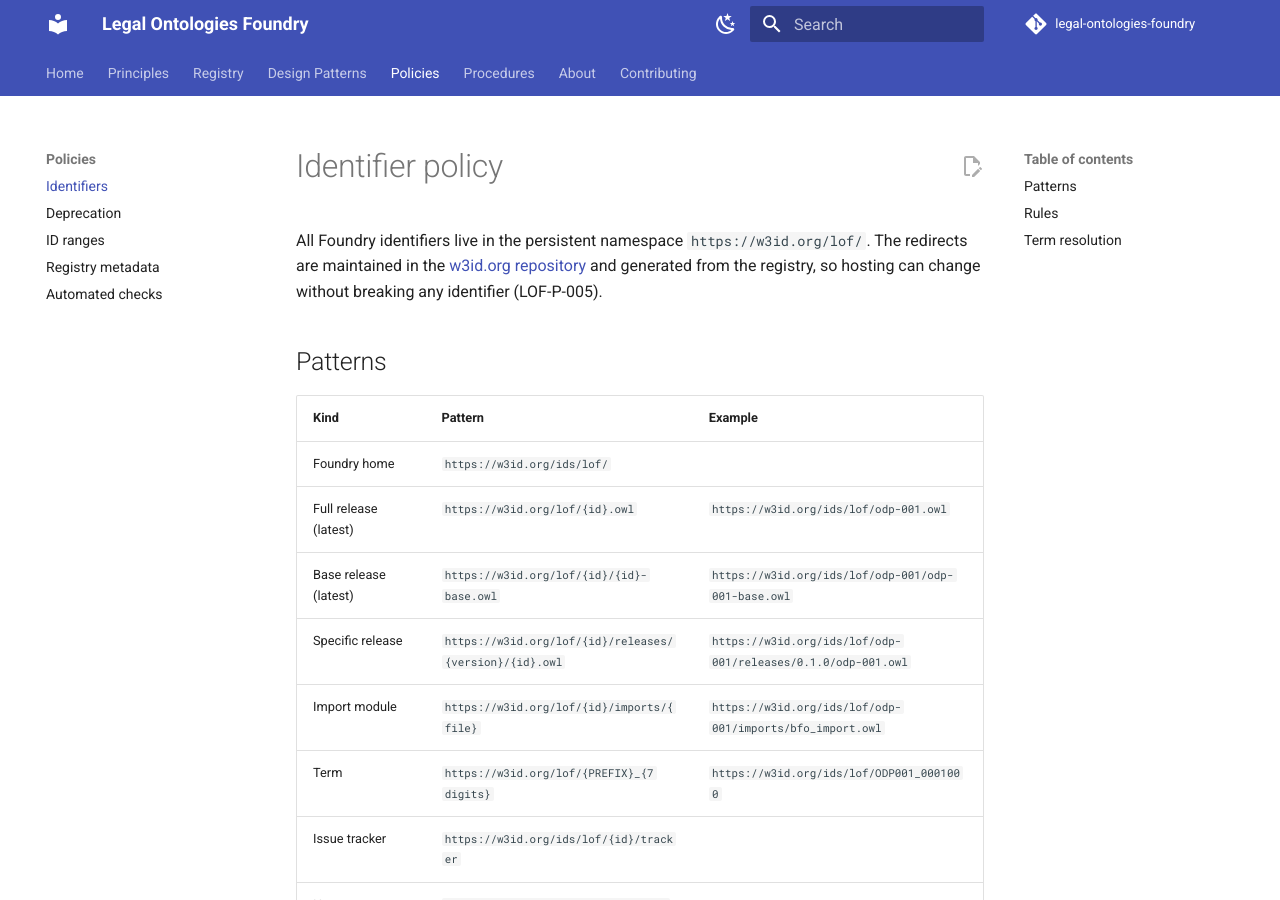
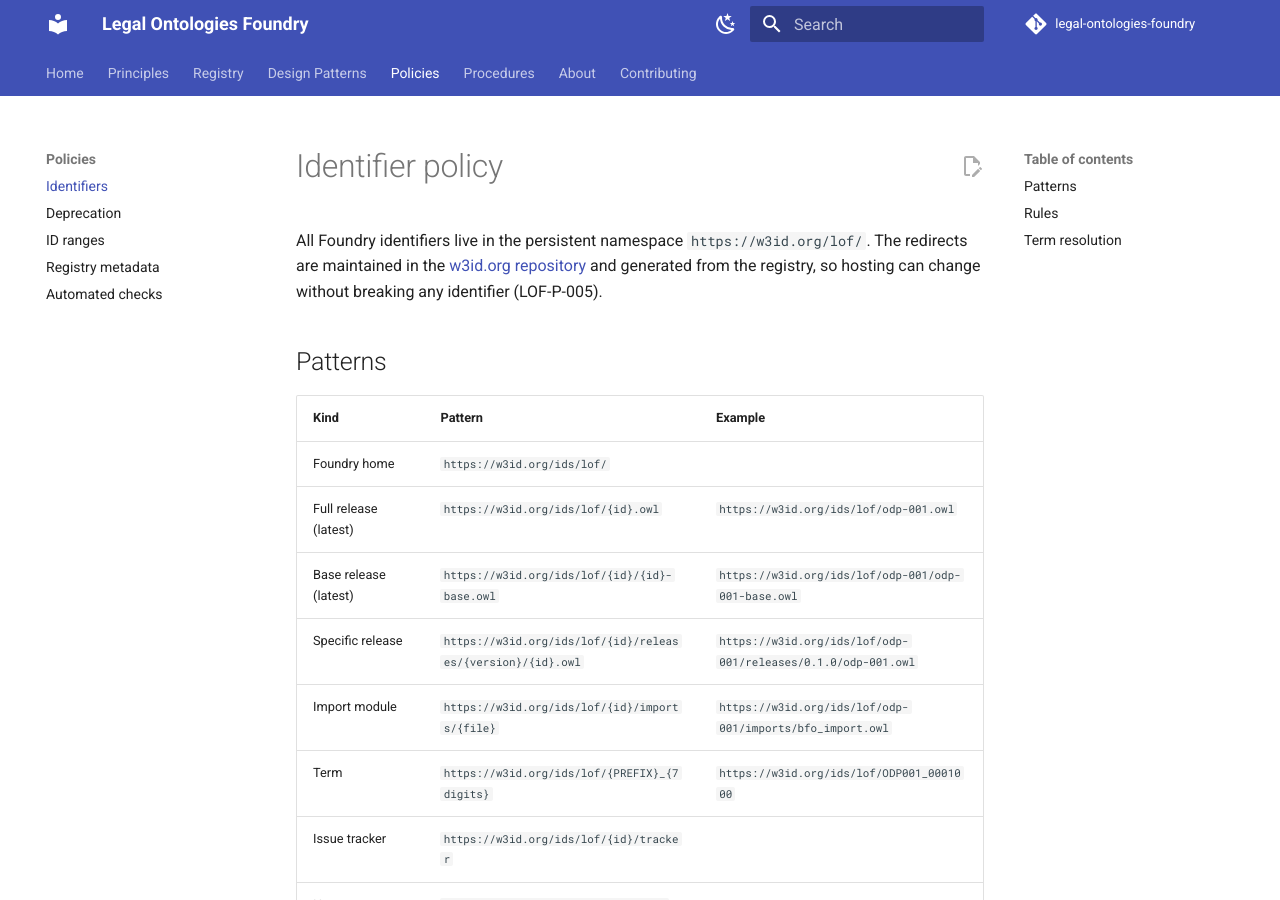
Before and after one commit to legal-ontologies-foundry/legal-ontologies-foundry.github.io, an MkDocs documentation site: the page built from docs/policy/identifiers.md, in a window 1280 px wide and 900 px high. Built offline with MkDocs 1.6.1 and Material for MkDocs 9.7.7, drawn with Linux system fonts in a browser that asks for light colours; comment, search, counter and statistics services are not loaded; some of the changed lines change nothing that is shown.

Commit message:
Update identifier patterns in policy documentation

```diff
--- a/docs/policy/identifiers.md
+++ b/docs/policy/identifiers.md
@@ -11,11 +11,11 @@
 | Kind | Pattern | Example |
 |---|---|---|
 | Foundry home | `https://w3id.org/ids/lof/` | |
-| Full release (latest) | `https://w3id.org/lof/{id}.owl` | `https://w3id.org/ids/lof/odp-001.owl` |
-| Base release (latest) | `https://w3id.org/lof/{id}/{id}-base.owl` | `https://w3id.org/ids/lof/odp-001/odp-001-base.owl` |
-| Specific release | `https://w3id.org/lof/{id}/releases/{version}/{id}.owl` | `https://w3id.org/ids/lof/odp-001/releases/0.1.0/odp-001.owl` |
-| Import module | `https://w3id.org/lof/{id}/imports/{file}` | `https://w3id.org/ids/lof/odp-001/imports/bfo_import.owl` |
-| Term | `https://w3id.org/lof/{PREFIX}_{7 digits}` | `https://w3id.org/ids/lof/ODP001_0001000` |
+| Full release (latest) | `https://w3id.org/ids/lof/{id}.owl` | `https://w3id.org/ids/lof/odp-001.owl` |
+| Base release (latest) | `https://w3id.org/ids/lof/{id}/{id}-base.owl` | `https://w3id.org/ids/lof/odp-001/odp-001-base.owl` |
+| Specific release | `https://w3id.org/ids/lof/{id}/releases/{version}/{id}.owl` | `https://w3id.org/ids/lof/odp-001/releases/0.1.0/odp-001.owl` |
+| Import module | `https://w3id.org/ids/lof/{id}/imports/{file}` | `https://w3id.org/ids/lof/odp-001/imports/bfo_import.owl` |
+| Term | `https://w3id.org/ids/lof/{PREFIX}_{7 digits}` | `https://w3id.org/ids/lof/ODP001_0001000` |
 | Issue tracker | `https://w3id.org/ids/lof/{id}/tracker` | |
 | Home page | `https://w3id.org/ids/lof/{id}/home` | |
 
```
